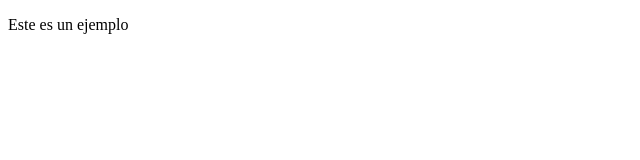
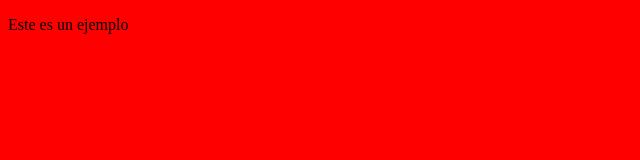
Before and after one commit to claudiavlima/LPPA2019, a plain HTML site: page index.html in a window 1280 px wide. Shown: the whole page, without its empty margins (0-640 px from the left). Drawn offline with Linux system fonts and the light colour scheme.

Commit message:
LPPA2019: CSS background

```diff
--- a/index.html
+++ b/index.html
@@ -3,7 +3,7 @@
   <head>
     <meta charset="utf-8">
     <title>LPPA2019</title>
-    <link rel="stylesheet" href="/css/master.css">
+    <link rel="stylesheet" href="style.css">
   </head>
   <body>
     <p>Este es un ejemplo</p>
```
